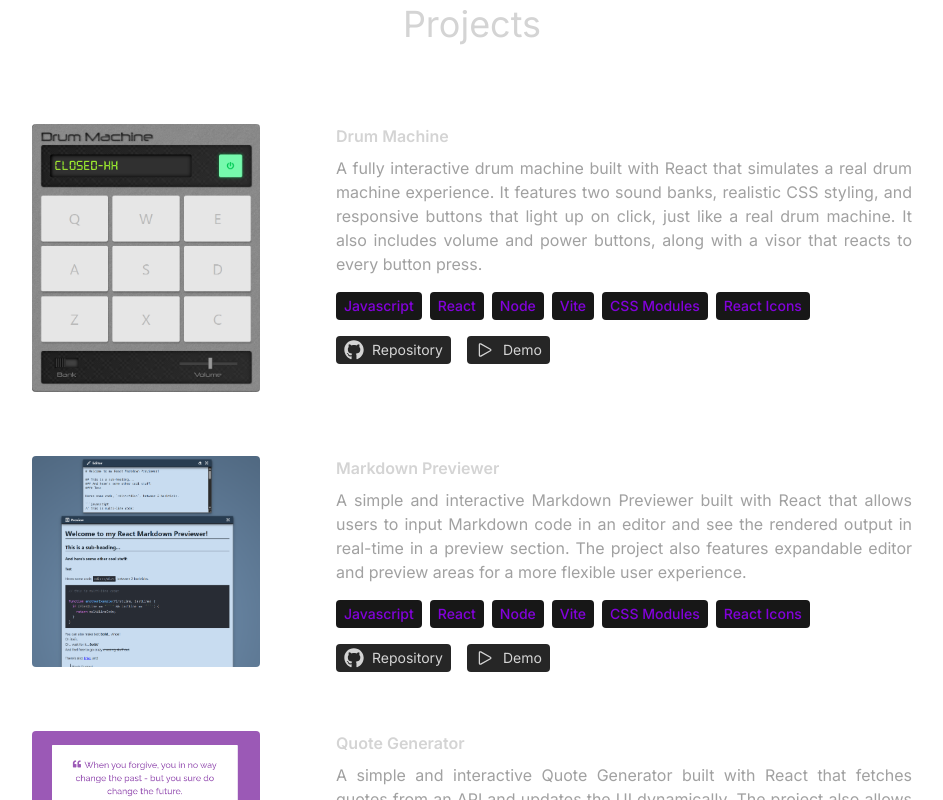
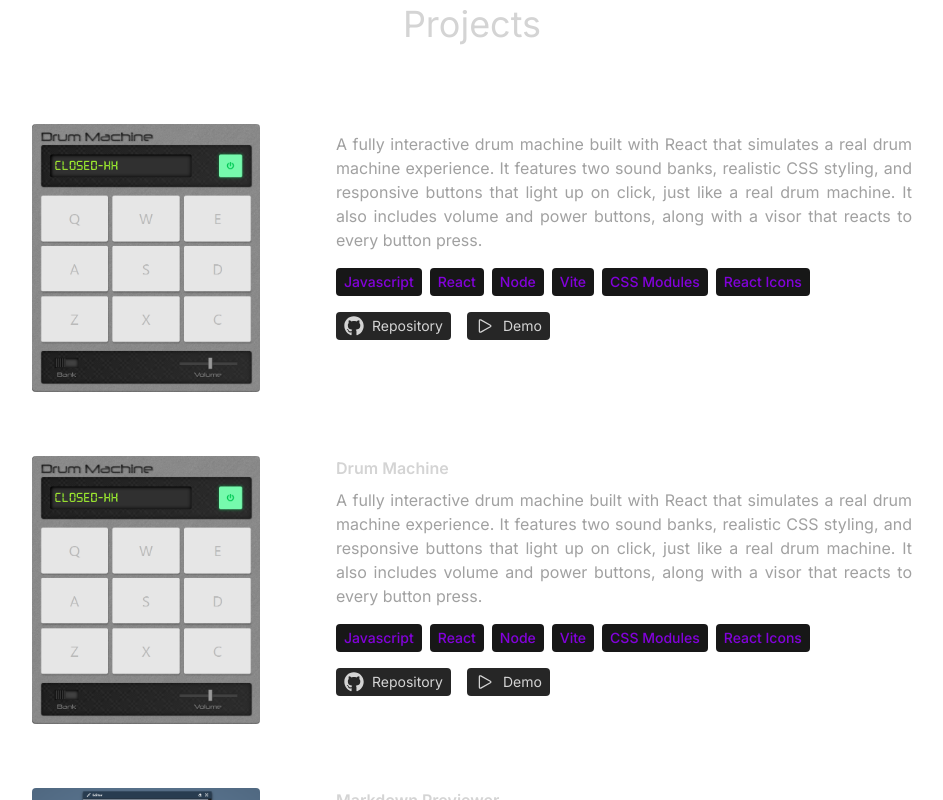
Before and after one commit to Felipp3san/react-portfolio, a React (Vite) app: page / in a window 1280 px wide. Shown: the part 3480-4280 px from the top of the page, without its empty margins (168-1111 px from the left). Built offline with nearby package versions, Linux system fonts and the light colour scheme.

Commit message:
adjusted default time

```diff
--- a/src/assets/constants/index.js
+++ b/src/assets/constants/index.js
@@ -43,6 +43,15 @@ export const EXPERIENCES = [
 ]
 
 export const PROJECTS = [
+	{
+		title: "",
+		image: drumMachineProject,
+		repository: "https://github.com/Felipp3san/drum-machine",
+		demo: "https://drum-machine.felippesantana.me",
+		description:
+			"A fully interactive drum machine built with React that simulates a real drum machine experience. It features two sound banks, realistic CSS styling, and responsive buttons that light up on click, just like a real drum machine. It also includes volume and power buttons, along with a visor that reacts to every button press.",
+		technologies: ["Javascript", "React", "Node", "Vite",  "CSS Modules", "React Icons"],
+	},
 	{
 		title: "Drum Machine",
 		image: drumMachineProject,
```
